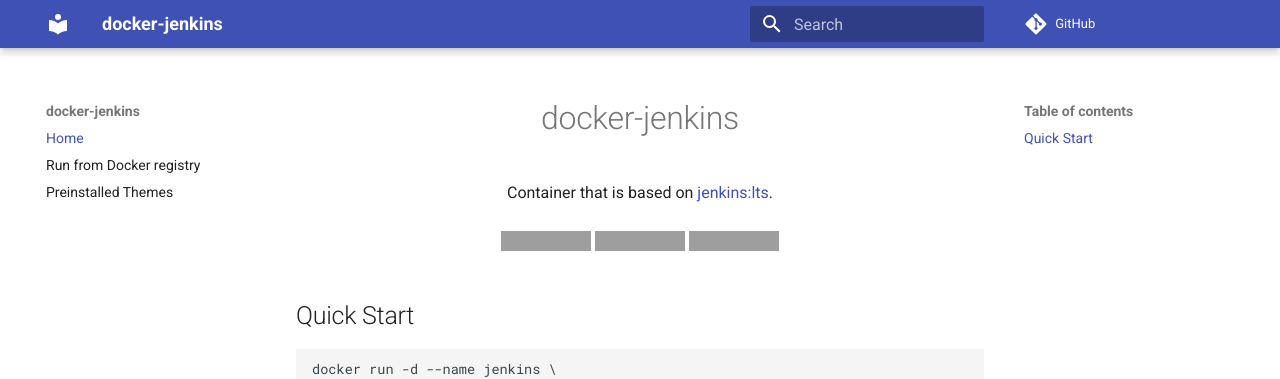
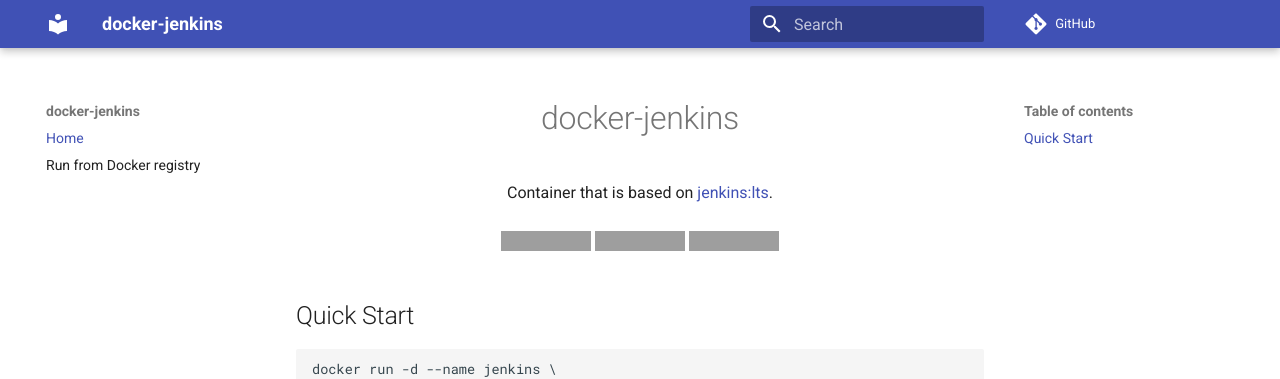
Before and after one commit to jsloan117/docker-jenkins, an MkDocs documentation site: the page built from docs/index.md, in a window 1280 px wide. Shown: the top 379 px of the page. Built offline with MkDocs 1.6.1 and Material for MkDocs 9.7.7, drawn with Linux system fonts in a browser that asks for light colours; comment, search, counter and statistics services are not loaded; grey boxes are pictures that could not be loaded.

Commit message:
fixed nav menu in docs

```diff
--- a/mkdocs.yml
+++ b/mkdocs.yml
@@ -10,6 +10,5 @@
 nav:
   - 'Home': 'index.md'
   - 'Run from Docker registry': 'run-from-docker-registry.md'
-  - 'Preinstalled Themes': 'preinstalled-themes.md'
 plugins:
   - search
```
Also changed, not shown: docs/index.md (line endings or trailing spaces).
